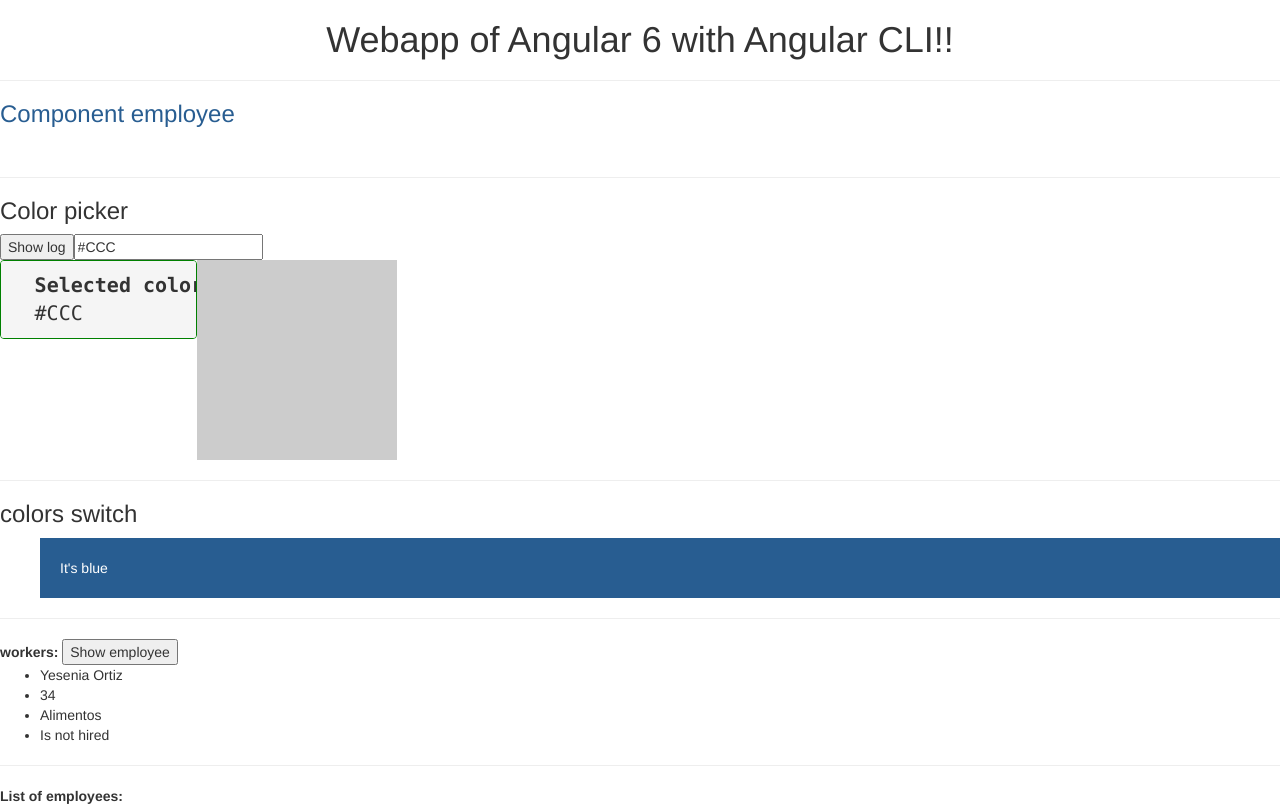
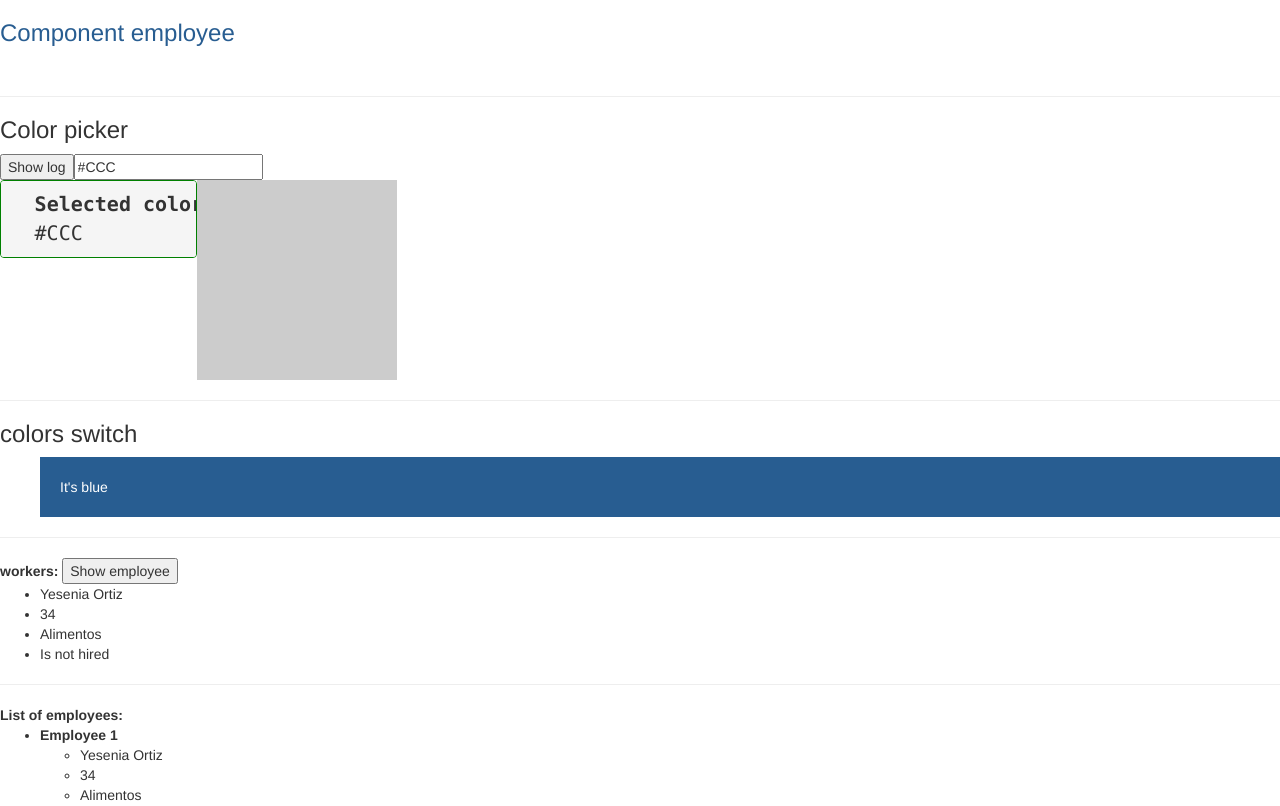
Before and after one commit to jonnyalexbh/angular6p0, an Angular app: page / in a window 1280 px wide. Shown: the top 806 px of the page. Built offline with nearby package versions, Linux system fonts and the light colour scheme.

Commit message:
configure routing

```diff
--- a/src/app/app.component.html
+++ b/src/app/app.component.html
@@ -1,7 +1 @@
-<!--The content below is only a placeholder and can be replaced.-->
-<div style="text-align:center">
-  <h1>Webapp of {{ title }}!</h1>
-  <hr>
-  <!-- <fruit></fruit> -->
-  <employee-tag></employee-tag>
-</div>
+<router-outlet></router-outlet>
--- a/src/app/app.module.ts
+++ b/src/app/app.module.ts
@@ -1,6 +1,7 @@
 import { BrowserModule } from '@angular/platform-browser';
+import { NgModule } from '@angular/core';
 import { FormsModule } from '@angular/forms';
-import { NgModule } from '@angular/core';
+import { routing, appRoutingProviders} from './app.routing';
 
 import { AppComponent } from './app.component';
 import { FruitComponent } from './fruit/fruit.component';
@@ -13,9 +14,11 @@
     EmployeeComponent
   ],
   imports: [
-    BrowserModule, FormsModule
+    BrowserModule,
+    FormsModule,
+    routing
   ],
-  providers: [],
+  providers: [appRoutingProviders],
   bootstrap: [AppComponent]
 })
 export class AppModule { }
--- /dev/null
+++ b/src/app/app.routing.ts
@@ -0,0 +1,22 @@
+import { ModuleWithProviders } from '@angular/core';
+import { Routes, RouterModule} from '@angular/router';
+/**
+* import components
+*
+*/
+import { EmployeeComponent } from './employee/employee.component';
+import { FruitComponent } from './fruit/fruit.component';
+/**
+* appRoutes
+*
+*/
+const appRoutes: Routes = [
+  {path: '', component: EmployeeComponent },
+  {path: 'employee', component: EmployeeComponent },
+  {path: 'fruit', component: FruitComponent },
+  {path: '**', component: EmployeeComponent }
+];
+
+export const appRoutingProviders: any[] = [];
+
+export const routing:ModuleWithProviders = RouterModule.forRoot(appRoutes);
```
